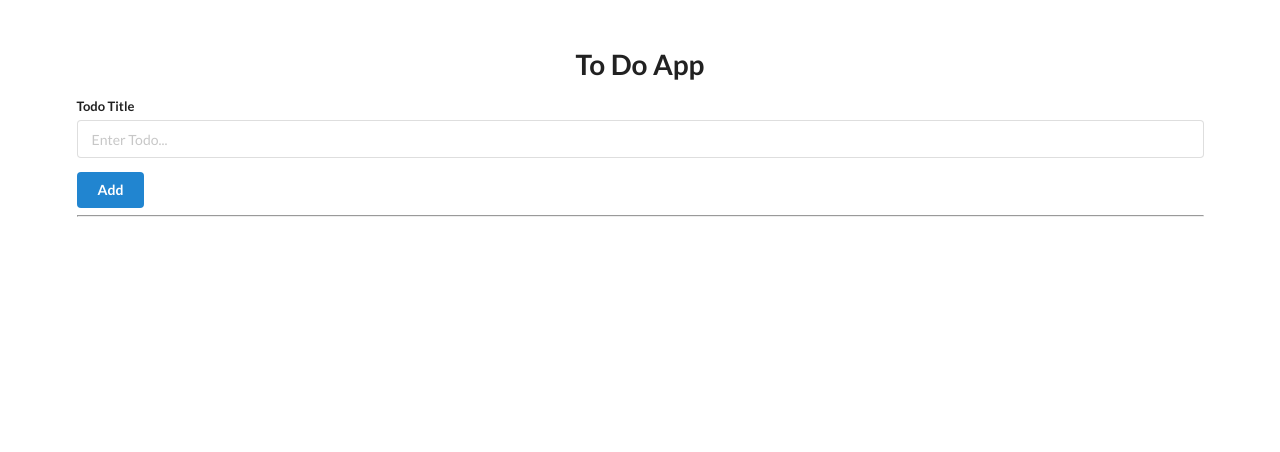
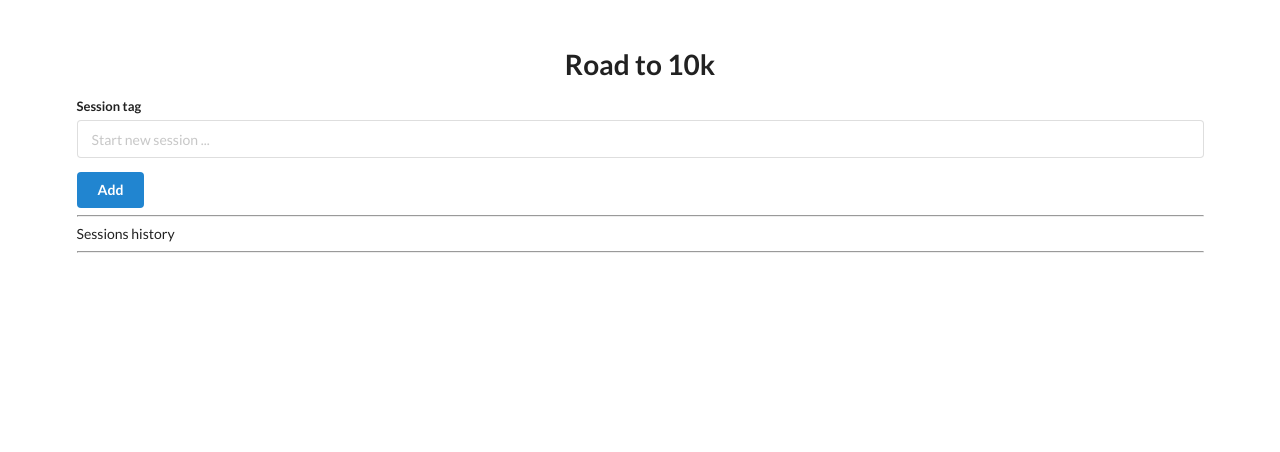
Before and after one commit to its-a-setup/road_to_10k, a Flask app: page / in a window 1280 px wide. Shown: the top 452 px of the page. Run offline with Flask 3, Linux system fonts and the light colour scheme.

Commit message:
rephrasing for road_to_10k

```diff
--- a/app.py
+++ b/app.py
@@ -1,6 +1,7 @@
 from flask import Flask, redirect, render_template, request, url_for
 from flask_sqlalchemy import SQLAlchemy
 from dotenv import load_dotenv
+from datetime import datetime
 import os
 
 load_dotenv()
@@ -8,19 +9,22 @@
 PASSWORD = os.getenv("PASSWORD")
 
 app = Flask(__name__)
-
+app.app_context().push()
 app.config[
     "SQLALCHEMY_DATABASE_URI"
-] = f"mysql+mysqlconnector://{USERNAME}:{PASSWORD}@localhost:3306/road_10k"
+] = f"mysql+mysqlconnector://{USERNAME}:{PASSWORD}@localhost:3306/road_10k_v2"
 app.config["SQLALCHEMY_TRACK_MODIFICATIONS"] = False
+app.config['TEMPLATES_AUTO_RELOAD'] = True
+
 db = SQLAlchemy(app)
 
 
 class SESSIONS(db.Model):
-    id = db.Column(db.Integer, primary_key=True)
-    title = db.Column(db.String(100))
-    time = db.Column(db.Time, default="00:00:00")
-    complete = db.Column(db.Boolean)
+    session_id = db.Column(db.Integer, primary_key=True)
+    user_id = db.Column(db.Integer)
+    created_at = db.Column(db.DATETIME, default=datetime.utcnow())
+    tag = db.Column(db.String(100))
+    time_passed = db.Column(db.Time, default="00:00:00")
 
 
 db.create_all()
@@ -28,30 +32,22 @@
 
 @app.get("/")
 def home():
-    todo_list = db.session.query(SESSIONS).all()
-    return render_template("base.html", todo_list=todo_list)
+    session_history = db.session.query(SESSIONS).all()
+    return render_template("base.html", session_history=session_history)
 
 
 @app.post("/add")
 def add():
-    title = request.form.get("title")
-    new_todo = SESSIONS(title=title, complete=False)
-    db.session.add(new_todo)
+    tag = request.form.get("tag")
+    new_session = SESSIONS(tag=tag, complete=False)
+    db.session.add(new_session)
     db.session.commit()
     return redirect(url_for("home"))
 
 
-@app.get("/update/<int:todo_id>")
-def update(todo_id):
-    todo = db.session.query(SESSIONS).filter(SESSIONS.id == todo_id).first()
-    todo.complete = not todo.complete
+@app.get("/delete/<int:session_id>")
+def delete(session_id):
+    session = db.session.query(SESSIONS).filter(SESSIONS.session_id == session_id).first()
+    db.session.delete(session)
     db.session.commit()
     return redirect(url_for("home"))
-
-
-@app.get("/delete/<int:todo_id>")
-def delete(todo_id):
-    todo = db.session.query(SESSIONS).filter(SESSIONS.id == todo_id).first()
-    db.session.delete(todo)
-    db.session.commit()
-    return redirect(url_for("home"))
--- a/templates/base.html
+++ b/templates/base.html
@@ -4,7 +4,7 @@
 <head>
     <meta charset="UTF-8">
     <meta name="viewport" content="width=device-width, initial-scale=1.0">
-    <title>Todo App</title>
+    <title>Road to 10k</title>
 
     <link rel="stylesheet" href="https://cdn.jsdelivr.net/npm/semantic-ui@2.4.2/dist/semantic.min.css">
     <script src="https://cdn.jsdelivr.net/npm/semantic-ui@2.4.2/dist/semantic.min.js"></script>
@@ -12,30 +12,25 @@
 
 <body>
     <div style="margin-top: 50px;" class="ui container">
-        <h1 class="ui center aligned header">To Do App</h1>
+        <h1 class="ui center aligned header">Road to 10k</h1>
 
         <form class="ui form" action="/add" method="post">
             <div class="field">
-                <label>Todo Title</label>
-                <input type="text" name="title" placeholder="Enter Todo..."><br>
+                <label>Session tag</label>
+                <input type="text" name="tag" placeholder="Start new session ..."><br>
             </div>
             <button class="ui blue button" type="submit">Add</button>
         </form>
 
         <hr>
+        <label>Sessions history</label>
+        <hr>
 
-        {% for todo in todo_list %}
+        {% for session in session_history %}
         <div class="ui segment">
-            <p class="ui big header">{{todo.id }} | {{ todo.title }}</p>
+            <p class="ui big header"> Worked on {{session.tag}} for {{session.time_passed}} on {{session.created_at}} </p>
 
-            {% if todo.complete == False %}
-            <span class="ui gray label">Not Complete</span>
-            {% else %}
-            <span class="ui green label">Completed</span>
-            {% endif %}
-
-            <a class="ui blue button" href="/update/{{ todo.id }}">Update</a>
-            <a class="ui red button" href="/delete/{{ todo.id }}">Delete</a>
+            <a class="ui red button" href="/delete/{{ session.session_id }}">Delete session</a>
         </div>
         {% endfor %}
     </div>
```
Also changed, not shown: requirements.txt (added, +18 -0 lines), 1 other file.
